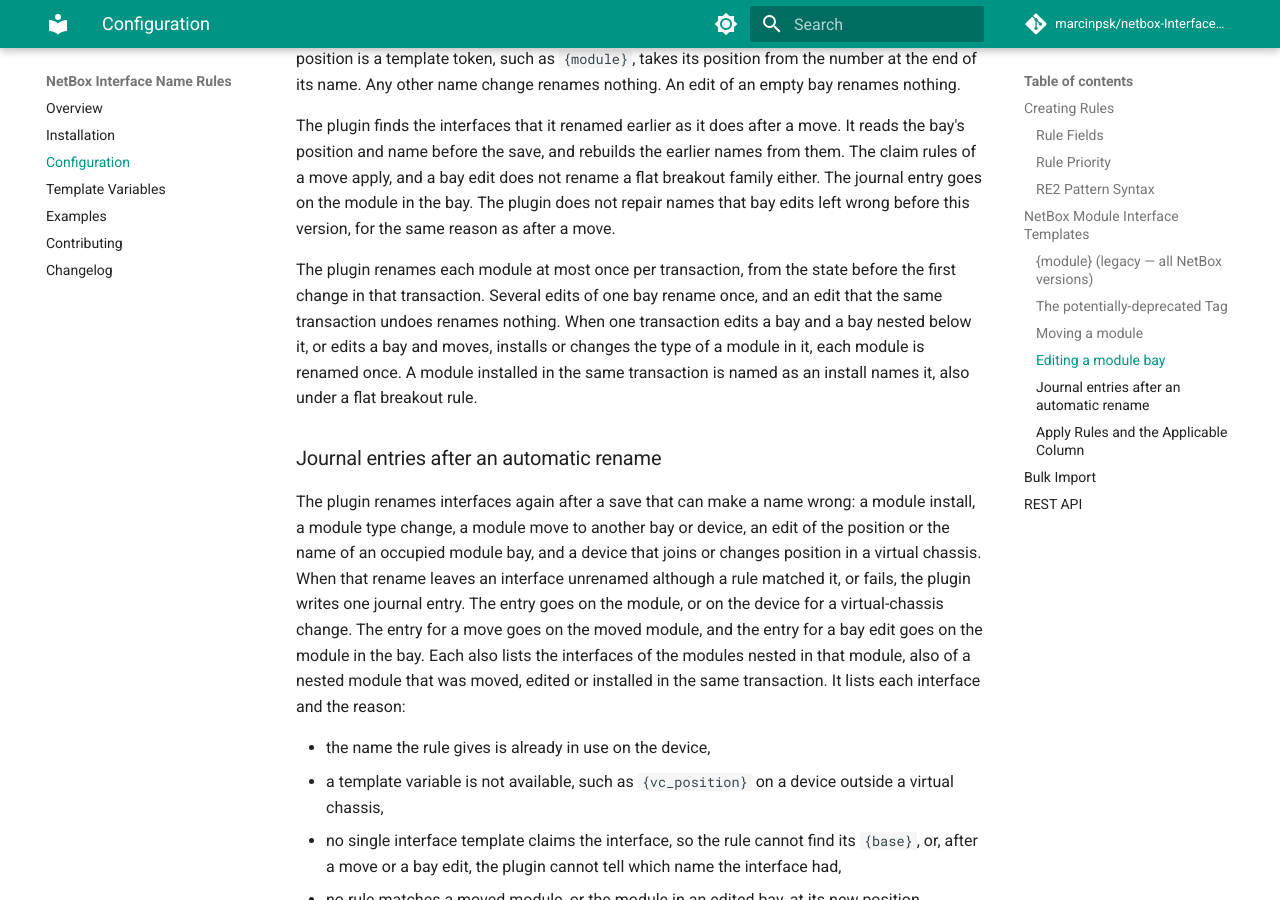
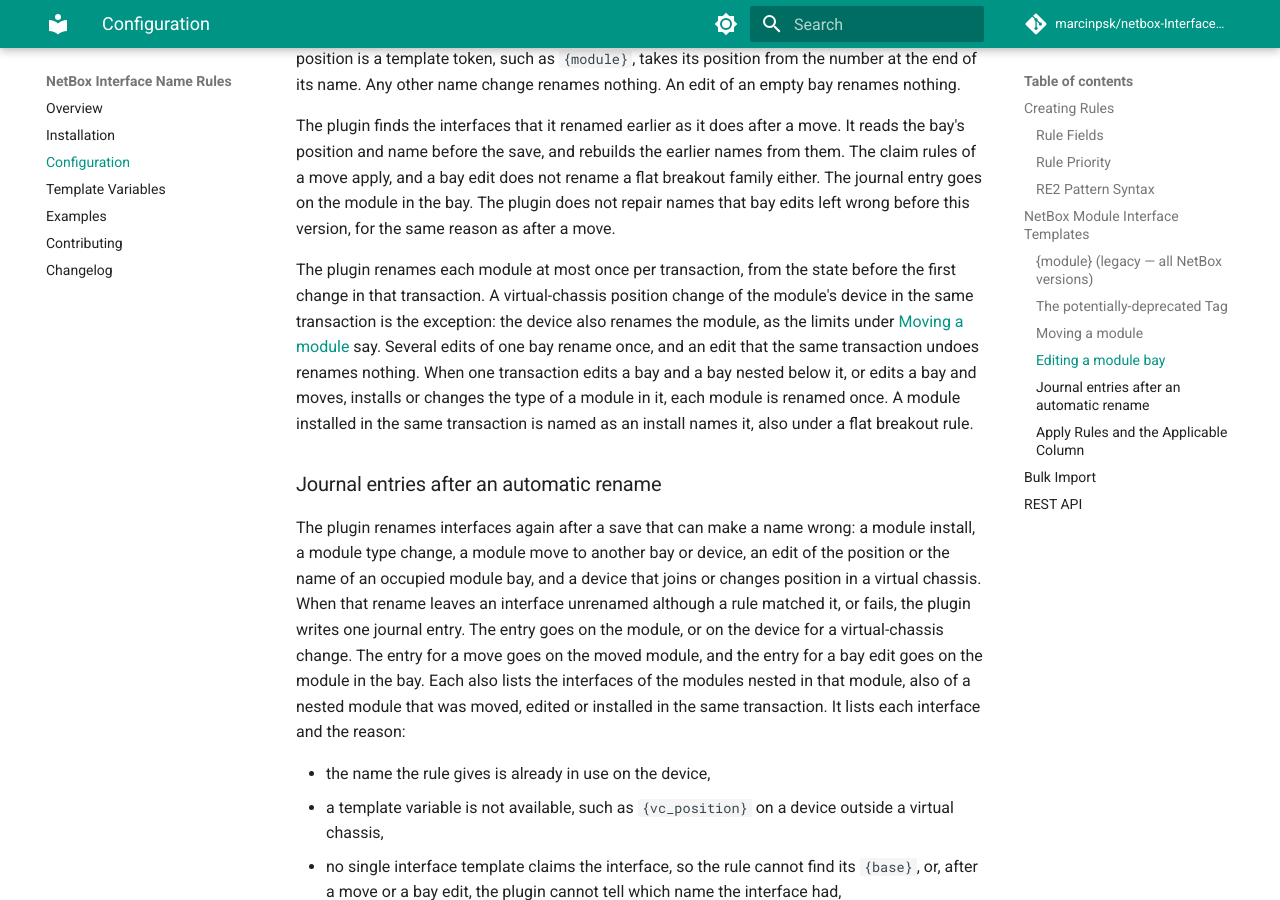
Before and after one commit to marcinpsk/netbox-InterfaceNameRules-plugin, an MkDocs documentation site: the page built from docs/configuration.md, in a window 1280 px wide and 900 px high, scrolled down 4423 px. Built offline with MkDocs 1.6.1 and Material for MkDocs 9.7.7, drawn with Linux system fonts in a browser that asks for light colours; comment, search, counter and statistics services are not loaded.

Commit message:
docs: describe the plan runners and qualify the once-per-transaction wording
ADR 0015 now says how the plan runs after every trigger without moving a
committed callback: each trigger appends a runner without a savepoint
tag, and only the newest runner runs the plan. It records why moving one
plan callback was rejected, and why a runner cannot look for later
runners in run_on_commit.

The glossary, the configuration guide and ADR 0015 said that the plan
renames each module at most once per transaction. A device reapply also
reapplies every module of its device, so a module on a device whose
virtual-chassis position changed in the same transaction can be renamed
twice. The three places now say so, and point to the limit.

```diff
--- a/docs/configuration.md
+++ b/docs/configuration.md
@@ -170,12 +170,14 @@
 this version, for the same reason as after a move.
 
 The plugin renames each module at most once per transaction, from the state
-before the first change in that transaction. Several edits of one bay rename
-once, and an edit that the same transaction undoes renames nothing. When one
-transaction edits a bay and a bay nested below it, or edits a bay and moves,
-installs or changes the type of a module in it, each module is renamed once. A
-module installed in the same transaction is named as an install names it, also
-under a flat breakout rule.
+before the first change in that transaction. A virtual-chassis position change
+of the module's device in the same transaction is the exception: the device
+also renames the module, as the limits under [Moving a module](#moving-a-module)
+say. Several edits of one bay rename once, and an edit that the same
+transaction undoes renames nothing. When one transaction edits a bay and a bay
+nested below it, or edits a bay and moves, installs or changes the type of a
+module in it, each module is renamed once. A module installed in the same
+transaction is named as an install names it, also under a flat breakout rule.
 
 ### Journal entries after an automatic rename
 
```
Also changed, not shown: CONTEXT.md (+1 -1 lines), docs/adr/0015-reapply-from-a-rename-trigger-with-its-previous-state.md (+1 -1 lines).
